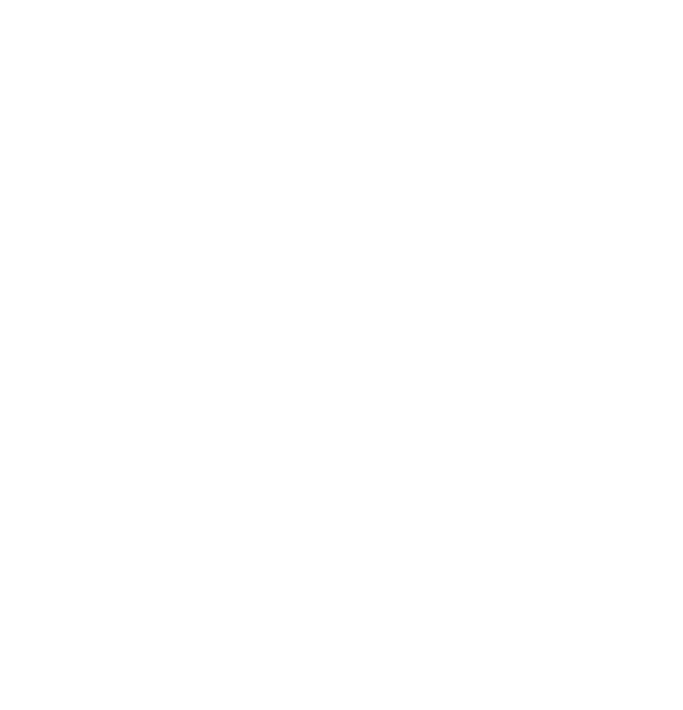
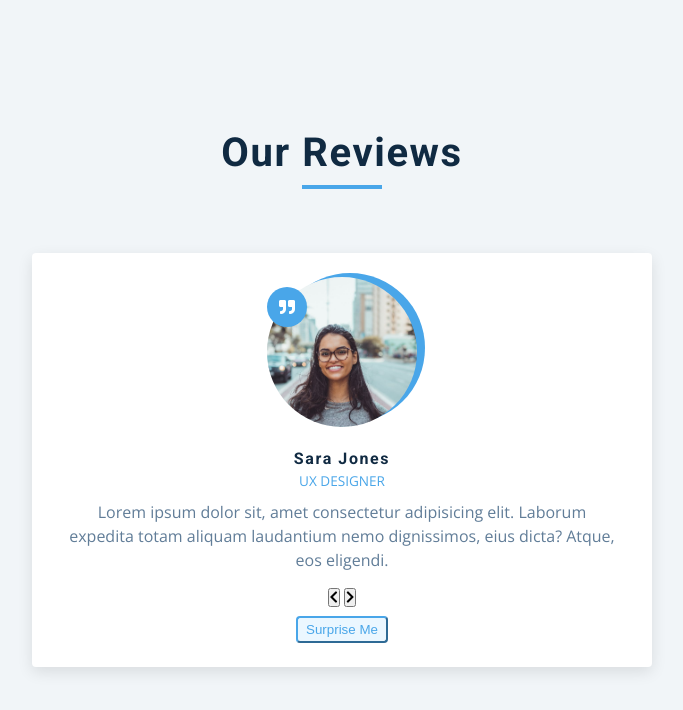
Before and after one commit to MariaRipley/review-slider, a plain HTML site: page index.html in a window 1280 px wide. Shown: the whole page, without its empty margins (298-981 px from the left). Drawn offline with nearby package versions, Linux system fonts and the light colour scheme.

Commit message:
Add html, styles with css and array with review info

```diff
--- a/app.js
+++ b/app.js
@@ -0,0 +1,33 @@
+'use strict';
+
+// Local reviews data
+const reviews = [
+    {
+      id: 1,
+      name: 'susan smith',
+      job: 'web developer',
+      img: 'https://www.course-api.com/images/people/person-1.jpeg',
+      text: "I'm baby meggings twee health goth +1. Bicycle rights tumeric chartreuse before they sold out chambray pop-up. Shaman humblebrag pickled coloring book salvia hoodie, cold-pressed four dollar toast everyday carry",
+    },
+    {
+      id: 2,
+      name: 'anna johnson',
+      job: 'web designer',
+      img: 'https://www.course-api.com/images/people/person-2.jpeg',
+      text: 'Helvetica artisan kinfolk thundercats lumbersexual blue bottle. Disrupt glossier gastropub deep v vice franzen hell of brooklyn twee enamel pin fashion axe.photo booth jean shorts artisan narwhal.',
+    },
+    {
+      id: 3,
+      name: 'peter jones',
+      job: 'intern',
+      img: 'https://www.course-api.com/images/people/person-4.jpeg',
+      text: 'Sriracha literally flexitarian irony, vape marfa unicorn. Glossier tattooed 8-bit, fixie waistcoat offal activated charcoal slow-carb marfa hell of pabst raclette post-ironic jianbing swag.',
+    },
+    {
+      id: 4,
+      name: 'bill anderson',
+      job: 'the boss',
+      img: 'https://www.course-api.com/images/people/person-3.jpeg',
+      text: 'Edison bulb put a bird on it humblebrag, marfa pok pok heirloom fashion axe cray stumptown venmo actually seitan. VHS farm-to-table schlitz, edison bulb pop-up 3 wolf moon tote bag street art shabby chic. ',
+    },
+  ];
--- a/index.html
+++ b/index.html
@@ -3,7 +3,47 @@
   <head>
     <meta charset="UTF-8" />
     <meta name="viewport" content="width=device-width, initial-scale=1.0" />
-    <title>Document</title>
+    <title>Reviews</title>
+    <link
+      rel="stylesheet"
+      href="https://cdnjs.cloudflare.com/ajax/libs/font-awesome/5.14.0/css/all.min.css"
+    />
+    <link rel="stylesheet" href="./styles.css" />
   </head>
-  <body></body>
+  <body>
+    <main>
+      <section class="container">
+        <div class="title">
+          <h2>our reviews</h2>
+          <div class="underline"></div>
+        </div>
+        <article class="review">
+          <div class="img-container">
+            <img
+              src="./person-1.jpeg"
+              id="person-img"
+              alt="Woman with glasses"
+            />
+          </div>
+          <h4 id="author">sara jones</h4>
+          <p id="job">ux designer</p>
+          <p id="info">
+            Lorem ipsum dolor sit, amet consectetur adipisicing elit. Laborum
+            expedita totam aliquam laudantium nemo dignissimos, eius dicta?
+            Atque, eos eligendi.
+          </p>
+          <div class="button-container">
+            <button class="pre-btn">
+              <i class="fas fa-chevron-left"></i>
+            </button>
+            <button class="pre-btn">
+              <i class="fas fa-chevron-right"></i>
+            </button>
+          </div>
+          <button class="random-btn">surprise me</button>
+        </article>
+      </section>
+    </main>
+    <script src="./app.js"></script>
+  </body>
 </html>
```
